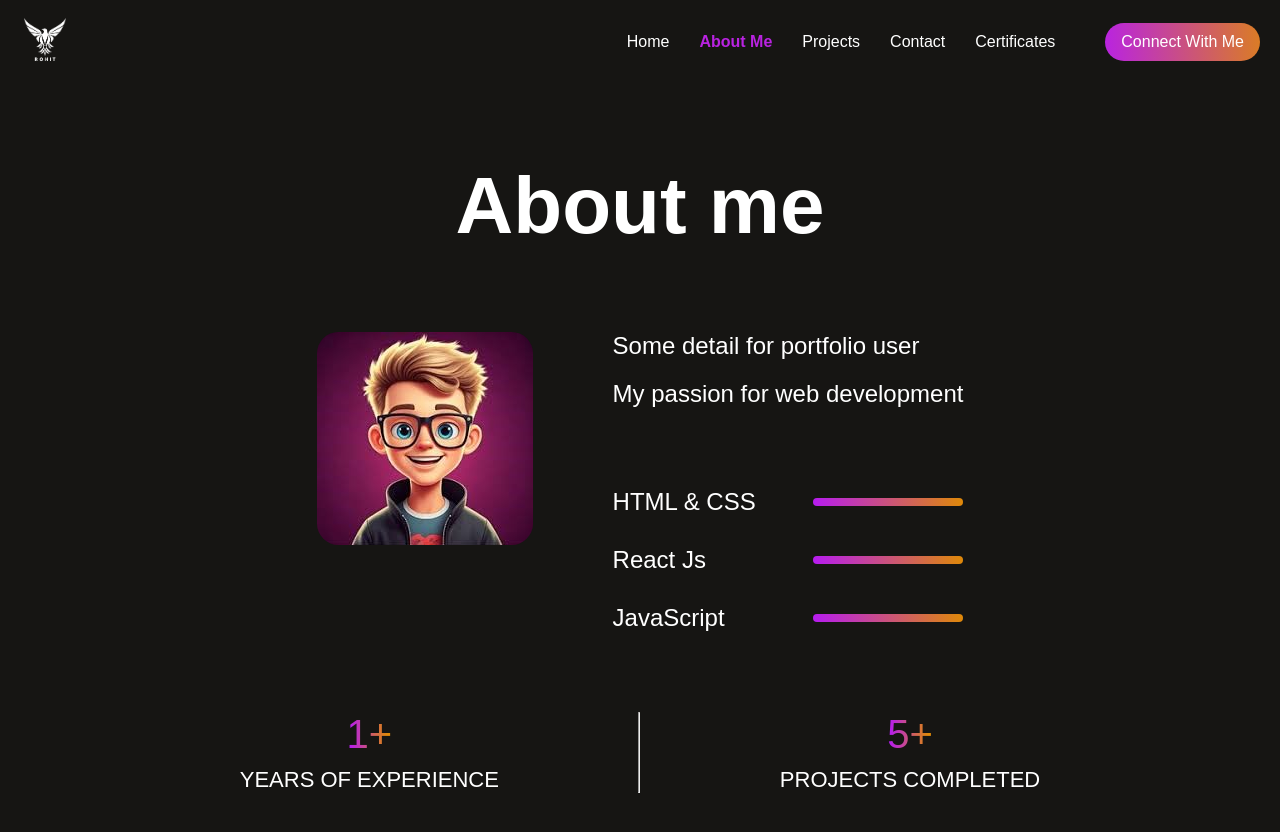
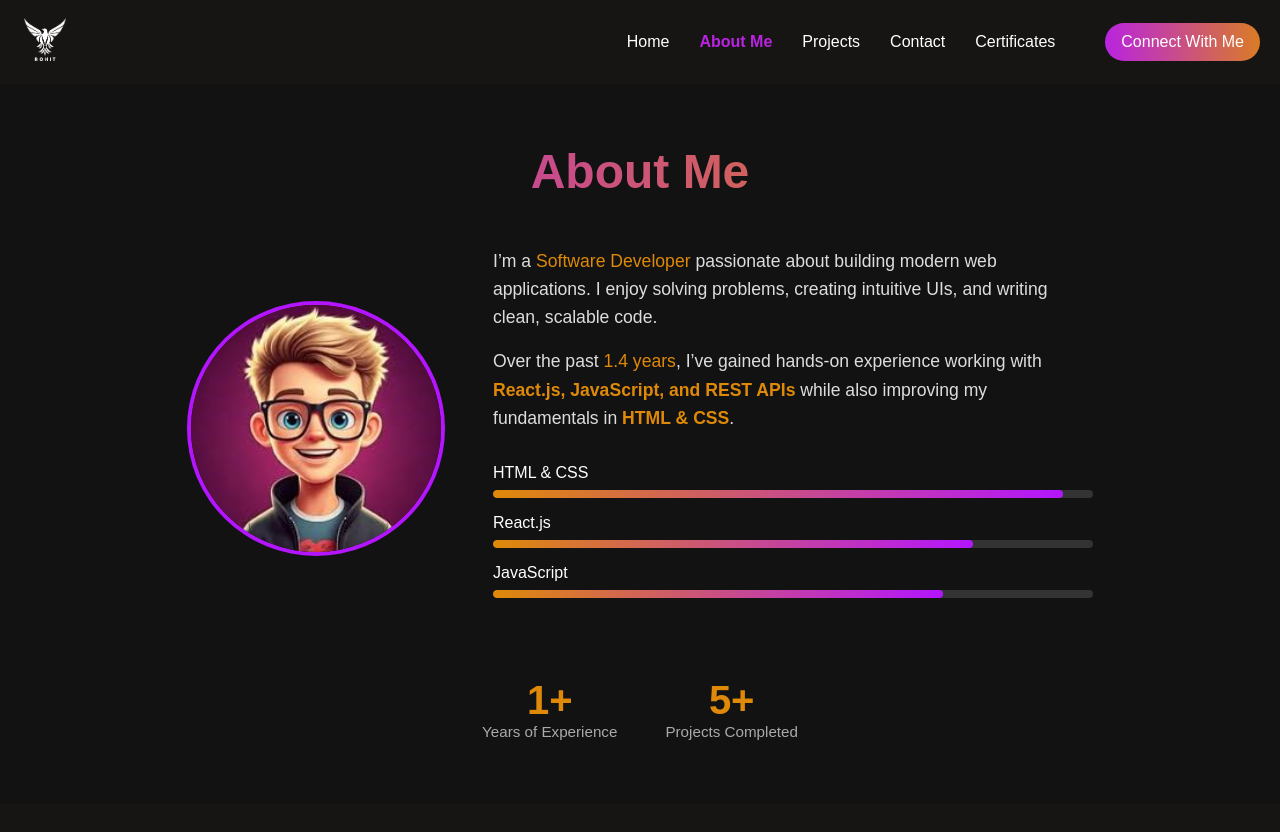
Before and after one commit to Rohit-Pandit/portfolio-react, a React (Vite) app: page /about in a window 1280 px wide. Shown: the top 832 px of the page. Built offline with nearby package versions, Linux system fonts and the light colour scheme.

Commit message:
refacoted about component

```diff
--- a/src/Components/About/About.css
+++ b/src/Components/About/About.css
@@ -1,95 +1,98 @@
-.about{
-    display: flex;
-    flex-direction: column;
-    align-items: center;
-    justify-content: center;
-    gap: 80px;
-    margin: 80PX 170PX;
-}
-.about-title{
-    position: relative;
-}
-.about-title h1{
-    padding: 0px 30px;
-    font-size: 80px;
-    font-weight: 600;
-}
-.about-section{
-    display: flex;
-    gap: 80px;
-}
-.about-left img{
- border-radius: 10%;
-}
-.about-right{
-    display: flex;
-    flex-direction: column;
-    gap: 80px;
-}
-.about-para{
-    display: flex;
-    flex-direction: column;
-    gap: 20px;
-    font-size: 24px;
-    font-weight: 300;
-}
-.about-skills{
-    display: flex;
-    flex-direction: column;
-    gap: 30px;
+.about {
+  padding: 4rem 2rem;
+  background: #121212;
+  color: #fff;
+  text-align: center;
 }
 
-.about-skill{
-    display: flex;
-    gap: 50px;
-    align-items: center;
-    transition: 0.3s;
-}
-.about-skill p{
-    min-width: 150px;
-    font-size: 24px;
-    font-weight: 300;
-}
-.about-skill hr{
-    outline: none;
-    border: none;
-
-    height: 8px;
-    border-radius: 50px;
-    background: linear-gradient(264deg, #DF8908,#B415FF 106.28%);
-}
-.about-achievements{
-display: flex;
-justify-content: space-around;
-width: 100%;
-margin-bottom: 80px;
-}
-.about-achievement{
-    display: flex;
-    flex-direction: column;
-    align-items: center;
-    gap: 10px;
-    transition: 0.3s;
-}
-.about-achievement h1{
-    font-size: 40px;
-    font-weight: 500;
-    background: linear-gradient(270deg, #DF8908 10%, #B415FF 100%);
-    background-clip: text;
+.about-title h1 {
+  font-size: clamp(2rem, 4vw, 3rem);
+  margin-bottom: 3rem;
+  background: linear-gradient(270deg, #df8908 10%, #b415ff 100%);
   -webkit-background-clip: text;
   -webkit-text-fill-color: transparent;
+}
 
+/* Layout */
+.about-section {
+  display: flex;
+  flex-wrap: wrap;
+  justify-content: center;
+  align-items: center;
+  gap: 3rem;
+  margin-bottom: 4rem;
 }
-.about-achievement p{
-     font-size: 22px;
+
+.about-left img {
+  width: 250px;
+  max-width: 60vw;
+  border-radius: 50%;
+  border: 4px solid #b415ff;
+}
+
+/* Right Content */
+.about-right {
+  flex: 1;
+  max-width: 600px;
+  text-align: left;
+}
+
+.about-para p {
+  font-size: 1.1rem;
+  line-height: 1.6;
+  margin-bottom: 1rem;
+  color: #ddd;
+}
+
+.about-para span,
+.about-para strong {
+  color: #df8908;
+}
+
+/* Skills */
+.about-skills {
+  margin-top: 2rem;
+}
+
+.about-skill {
+  margin-bottom: 1rem;
+}
+
+.about-skill p {
+  margin: 0 0 0.5rem;
   font-weight: 500;
 }
-.about-achievement:hover{
-    transform: scale(1.05);
-    transition: 0.3s;
+
+.skill-bar {
+  height: 8px;
+  background: #333;
+  border-radius: 5px;
+  overflow: hidden;
 }
 
-.about-skill:hover{
-    transform: scale(1.05);
-    transition: 0.3s;
+.skill-level {
+  height: 100%;
+  background: linear-gradient(90deg, #df8908, #b415ff);
+  border-radius: 5px;
 }
+
+/* Achievements */
+.about-achievements {
+  display: flex;
+  justify-content: center;
+  align-items: center;
+  gap: 3rem;
+  flex-wrap: wrap;
+}
+
+.about-achievement h1 {
+  font-size: 2.5rem;
+  color: #df8908;
+  margin: 0;
+}
+
+.about-achievement p {
+  margin: 0;
+  font-size: 0.95rem;
+  color: #aaa;
+}
--- a/src/Components/About/About.jsx
+++ b/src/Components/About/About.jsx
@@ -1,44 +1,66 @@
 import React from 'react';
 import './About.css';
-import profile from './../../assets/profile.jpg'
+import profile from './../../assets/profile.jpg';
 
 const About = () => {
   return (
-    <div className='about'>
+    <section className="about" id="about">
       <div className="about-title">
-            <h1>About me</h1>
-            {/* <img src="" alt="About me img" /> */}
+        <h1>About Me</h1>
       </div>
+
       <div className="about-section">
+        {/* Left: Profile image */}
         <div className="about-left">
-                <img src={profile} alt="" />
+          <img src={profile} alt="About Rohit Pandit" />
         </div>
+
+        {/* Right: Content */}
         <div className="about-right">
           <div className="about-para">
-                    <p>Some detail for portfolio user</p>
-                    <p>My passion for web development </p>
+            <p>
+              I’m a <span>Software Developer</span> passionate about building modern web
+              applications. I enjoy solving problems, creating intuitive UIs, and writing
+              clean, scalable code.
+            </p>
+            <p>
+              Over the past <span>1.4 years</span>, I’ve gained hands-on experience working
+              with <strong>React.js, JavaScript, and REST APIs</strong> while also improving
+              my fundamentals in <strong>HTML & CSS</strong>.
+            </p>
           </div>
+
+          {/* Skills */}
           <div className="about-skills">
-                    <div className="about-skill"><p>HTML & CSS</p><hr style={{width:"100%"}}/></div>
-                    <div className="about-skill"><p>React Js</p><hr style={{width:"70%"}}/></div>
-                    <div className="about-skill"><p>JavaScript</p><hr style={{width:"60%"}}/></div>
-
+            <div className="about-skill">
+              <p>HTML & CSS</p>
+              <div className="skill-bar"><div className="skill-level" style={{width:"95%"}}></div></div>
+            </div>
+            <div className="about-skill">
+              <p>React.js</p>
+              <div className="skill-bar"><div className="skill-level" style={{width:"80%"}}></div></div>
+            </div>
+            <div className="about-skill">
+              <p>JavaScript</p>
+              <div className="skill-bar"><div className="skill-level" style={{width:"75%"}}></div></div>
             </div>
           </div>
         </div>
+      </div>
+
+      {/* Achievements */}
       <div className="about-achievements">
         <div className="about-achievement">
           <h1>1+</h1>
-                <p>YEARS OF EXPERIENCE</p>
+          <p>Years of Experience</p>
         </div>
-            <hr />
         <div className="about-achievement">
           <h1>5+</h1>
-                <p>PROJECTS COMPLETED</p>
+          <p>Projects Completed</p>
         </div>
       </div>
-    </div>
-  )
-}
+    </section>
+  );
+};
 
-export default About
+export default About;
```
Lines whose indentation alone changed are shown as unchanged.
